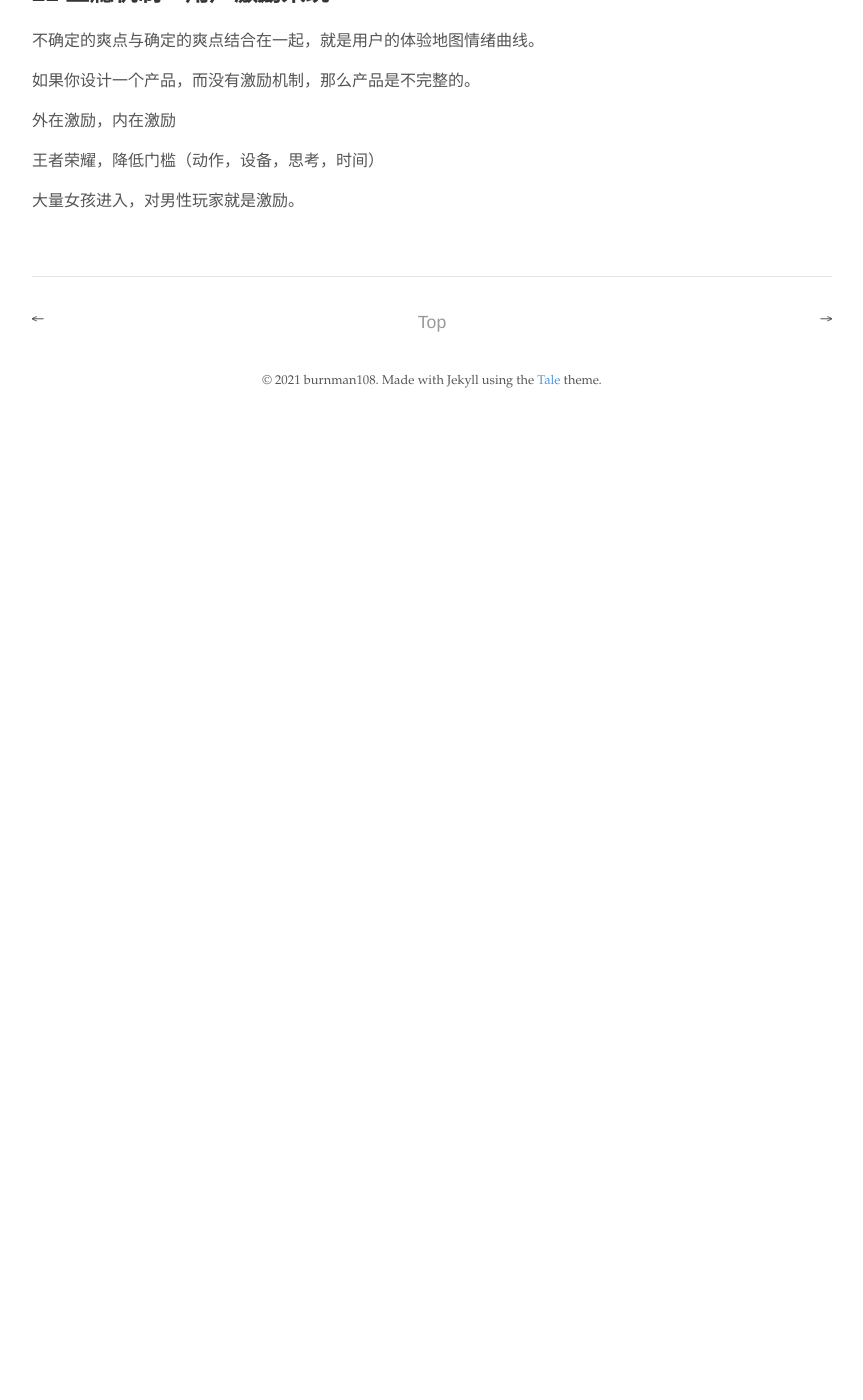
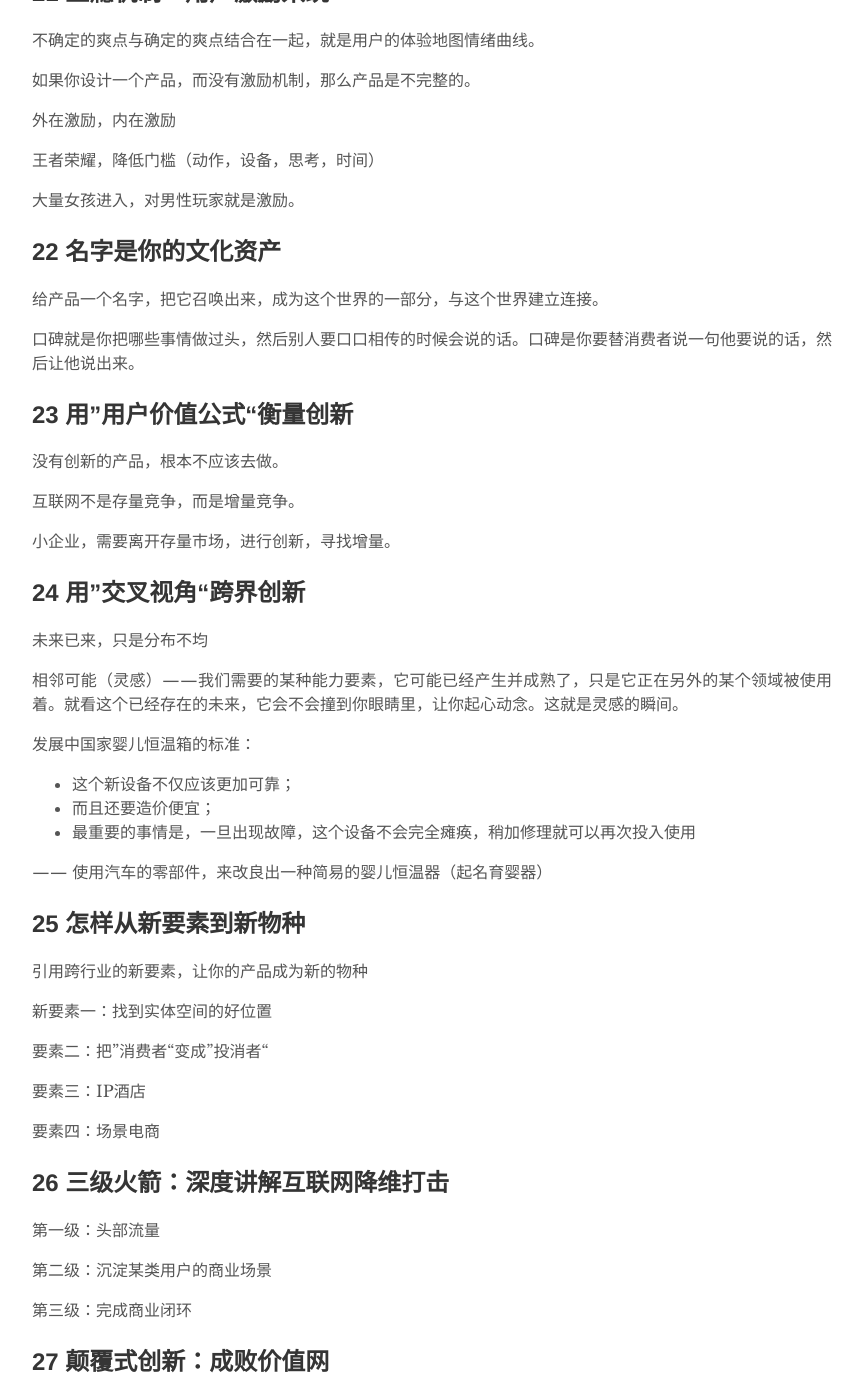
Before and after one commit to burnman108/strengthen, a Jekyll site: the page built from _posts/2021-07-28-整理《梁宁产品思维30讲》（三）.md, in a window 1280 px wide and 1400 px high, scrolled down 372 px. Shown: the whole window, without its empty margins (208-1071 px from the left). Built offline with Jekyll 4.4.1, drawn with Linux system fonts in a browser that asks for light colours; before the commit the page ends 900 px from its top, so only the background shows below that; some of the changed text lies outside the part shown.

Commit message:
添加文章

```diff
--- a/_posts/2021-07-28-整理《梁宁产品思维30讲》（三）.md
+++ b/_posts/2021-07-28-整理《梁宁产品思维30讲》（三）.md
@@ -21,3 +21,94 @@ excerpt_separator: <!--more-->
 王者荣耀，降低门槛（动作，设备，思考，时间）
 
 大量女孩进入，对男性玩家就是激励。
+
+## 22 名字是你的文化资产
+
+给产品一个名字，把它召唤出来，成为这个世界的一部分，与这个世界建立连接。
+
+口碑就是你把哪些事情做过头，然后别人要口口相传的时候会说的话。口碑是你要替消费者说一句他要说的话，然后让他说出来。
+
+## 23 用”用户价值公式“衡量创新
+
+没有创新的产品，根本不应该去做。
+
+互联网不是存量竞争，而是增量竞争。
+
+小企业，需要离开存量市场，进行创新，寻找增量。
+
+## 24 用”交叉视角“跨界创新
+
+未来已来，只是分布不均
+
+相邻可能（灵感）——我们需要的某种能力要素，它可能已经产生并成熟了，只是它正在另外的某个领域被使用着。就看这个已经存在的未来，它会不会撞到你眼睛里，让你起心动念。这就是灵感的瞬间。
+
+发展中国家婴儿恒温箱的标准：
+
++ 这个新设备不仅应该更加可靠；
++ 而且还要造价便宜；
++ 最重要的事情是，一旦出现故障，这个设备不会完全瘫痪，稍加修理就可以再次投入使用
+
+—— 使用汽车的零部件，来改良出一种简易的婴儿恒温器（起名育婴器）
+
+## 25 怎样从新要素到新物种
+
+引用跨行业的新要素，让你的产品成为新的物种
+
+新要素一：找到实体空间的好位置
+
+要素二：把”消费者“变成”投消者“
+
+要素三：IP酒店
+
+要素四：场景电商
+
+## 26 三级火箭：深度讲解互联网降维打击
+
+第一级：头部流量
+
+第二级：沉淀某类用户的商业场景
+
+第三级：完成商业闭环
+
+## 27 颠覆式创新：成败价值网
+
+真正决定企业未来发展方向的是市场价值网，而非管理者；
+
+真正主导企业发展进程的是机构以外的力量，而非机构内部的管理者。管理者只是扮演一个象征性的角色。
+
+价值网里至少有三个角色：客户，对手，投资人
+
++ 客户是我们最重要的资产，但也可能是我们最主要的创新盲区。
++ 对手对你的刺激是直接刺激
++ 资本所要求的增长是个魔咒
+
+颠覆式创新的最重要的标准就是，是否开启了一个新的价值网？你是不是到了”新大陆“？
+
+## 28 看产品的微观、中观与宏观视角
+
+产品高手怎么看？
+
+中观套路：学习招数
+
++ 套路可以让你更有章法地表现自己，更容易搞定面试官，成为系统内按指令行事的公司中层，但是你无法做出决策，面对用户的反馈会不知所措。
+
+微观体感：成为高手
+
++ 反思什么样的设计才能让用户满足？
++ 复盘用户是否产生了防御心？
++ 为什么会在这里卡顿？
++ 产品应该怎么做才自然？
+
+成为天才的一万小时都干了些什么？大量的时间都是在建立细微的微观体感，建立长在自己身体上的真实感觉，眨眼之间的好恶判断。
+
+宏观能力：打大仗
+
+大仗拼胜负，靠的是宏观能力。
+
+## 29 人生逻辑大于商业逻辑
+
+做你有内心确定感的事，人生逻辑大于商业逻辑
+
+## 30 产品连接客观世界、过去和将来
+
+产品能力，大海取盐
```
